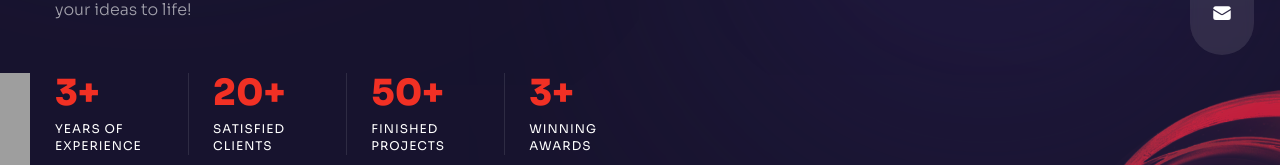
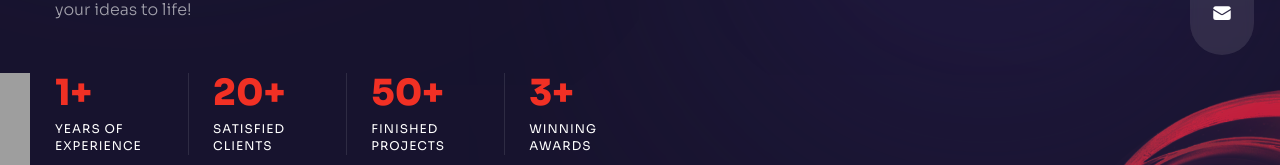
Before and after one commit to MohammadApon11/MohammadApon, a Next.js app: page /about in a window 1280 px wide. Shown: the part 537-702 px from the top of the page. Built offline with nearby package versions, Linux system fonts and the light colour scheme; grey boxes are pictures that could not be loaded.

Commit message:
experieced changed

```diff
--- a/pages/about/index.js
+++ b/pages/about/index.js
@@ -167,7 +167,7 @@ const About = () => {
               {/* experience */}
               <div className="relative flex-1 after:w-[1px] after:h-full after:bg-white/10 after:absolute after:top-0 after:right-0">
                 <div className="text-2xl xl:text-4xl font-extrabold text-accent mb-2">
-                  <CountUp start={0} end={3} duration={5} />+
+                  <CountUp start={0} end={1.4} duration={5} />+
                 </div>
                 <div className="text-xs uppercase tracking-[1px] leading-[1.4] max-w-[100px]">
                   Years of experience
```
